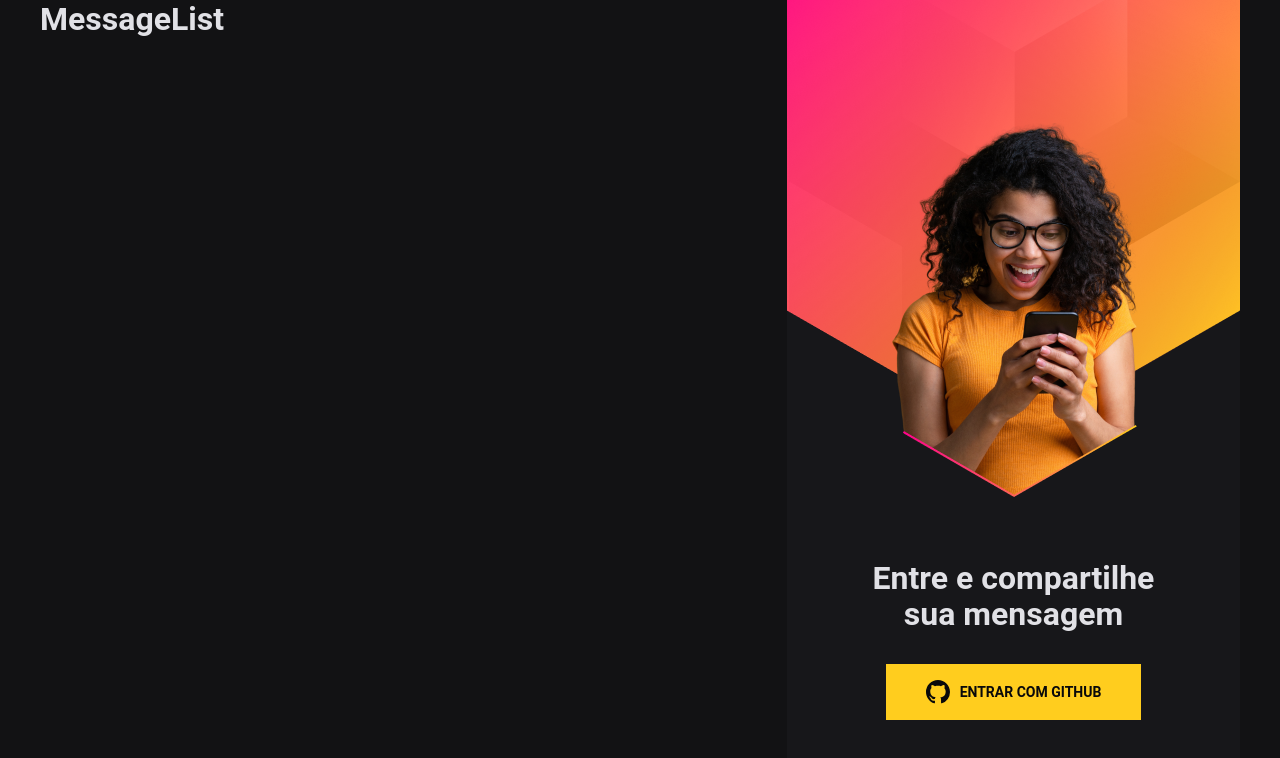
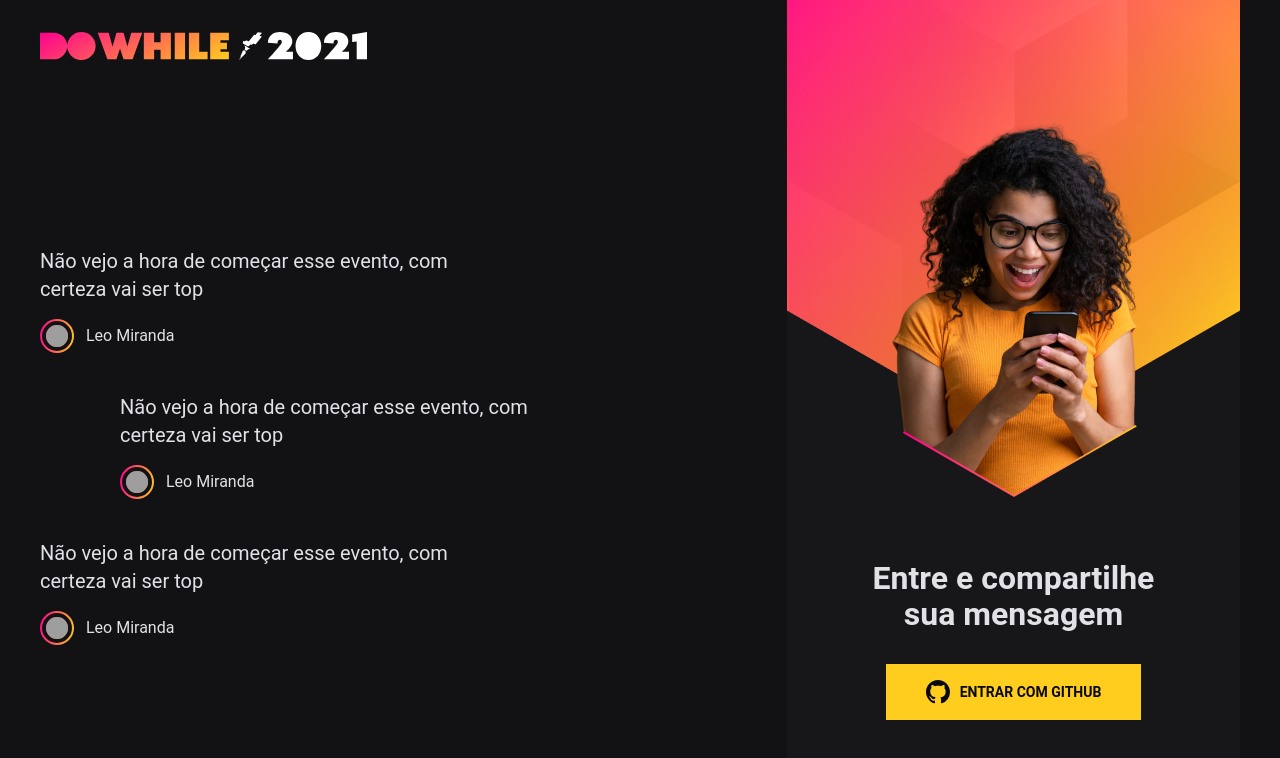
Before and after one commit to leomiranda/dowhile2021-frontend-reactjs, a React app: page / in a window 1280 px wide. Shown: the top 758 px of the page. Built offline with nearby package versions, Linux system fonts and the light colour scheme; grey boxes are pictures that could not be loaded; the HTML template or start-up script is replaced by a standard one.

Commit message:
feat(messageList): styled

```diff
--- a/src/components/MessageList/index.tsx
+++ b/src/components/MessageList/index.tsx
@@ -1,3 +1,56 @@
+import styles from './styles.module.scss';
+
+import logoImg from '../../assets/logo.svg';
+
 export function MessageList() {
-	return <h1>MessageList</h1>;
+	return (
+		<div className={styles.messageListWrapper}>
+			<img src={logoImg} alt='DoWhile 2021' />
+
+			<ul className={styles.messageList}>
+				<li className={styles.message}>
+					<p className={styles.messageContent}>
+						Não vejo a hora de começar esse evento, com certeza vai ser top
+						<div className={styles.messageUser}>
+							<div className={styles.userImage}>
+								<img
+									src='https://github.com/leomiranda.png'
+									alt='Leo Miranda'
+								/>
+							</div>
+							<span>Leo Miranda</span>
+						</div>
+					</p>
+				</li>
+				<li className={styles.message}>
+					<p className={styles.messageContent}>
+						Não vejo a hora de começar esse evento, com certeza vai ser top
+						<div className={styles.messageUser}>
+							<div className={styles.userImage}>
+								<img
+									src='https://github.com/leomiranda.png'
+									alt='Leo Miranda'
+								/>
+							</div>
+							<span>Leo Miranda</span>
+						</div>
+					</p>
+				</li>
+				<li className={styles.message}>
+					<p className={styles.messageContent}>
+						Não vejo a hora de começar esse evento, com certeza vai ser top
+						<div className={styles.messageUser}>
+							<div className={styles.userImage}>
+								<img
+									src='https://github.com/leomiranda.png'
+									alt='Leo Miranda'
+								/>
+							</div>
+							<span>Leo Miranda</span>
+						</div>
+					</p>
+				</li>
+			</ul>
+		</div>
+	);
 }
--- /dev/null
+++ b/src/components/MessageList/styles.module.scss
@@ -0,0 +1,59 @@
+.messageListWrapper {
+	display: flex;
+	flex-direction: column;
+
+	justify-content: space-between;
+	align-items: flex-start;
+
+	> img {
+		height: 28px;
+		margin: 32px 0;
+	}
+}
+
+.messageList {
+	list-style: none;
+	display: flex;
+	flex-direction: column;
+	justify-content: center;
+	gap: 40px;
+	flex: 1;
+
+	.message {
+		max-width: 440px;
+
+		&:nth-child(2) {
+			margin-left: 80px;
+		}
+
+		.messageContent {
+			font-size: 20px;
+			line-height: 28px;
+		}
+
+		.messageUser {
+			margin-top: 16px;
+			display: flex;
+			align-items: center;
+
+			.userImage {
+				padding: 2px;
+				background: linear-gradient(100deg, #ff008e 0%, #ffcd1e 100%);
+				border-radius: 50%;
+				line-height: 0;
+
+				img {
+					width: 30px;
+					height: 30px;
+					border-radius: 50%;
+					border: 4px solid #121214;
+				}
+			}
+
+			span {
+				font-size: 16px;
+				margin-left: 12px;
+			}
+		}
+	}
+}
```
